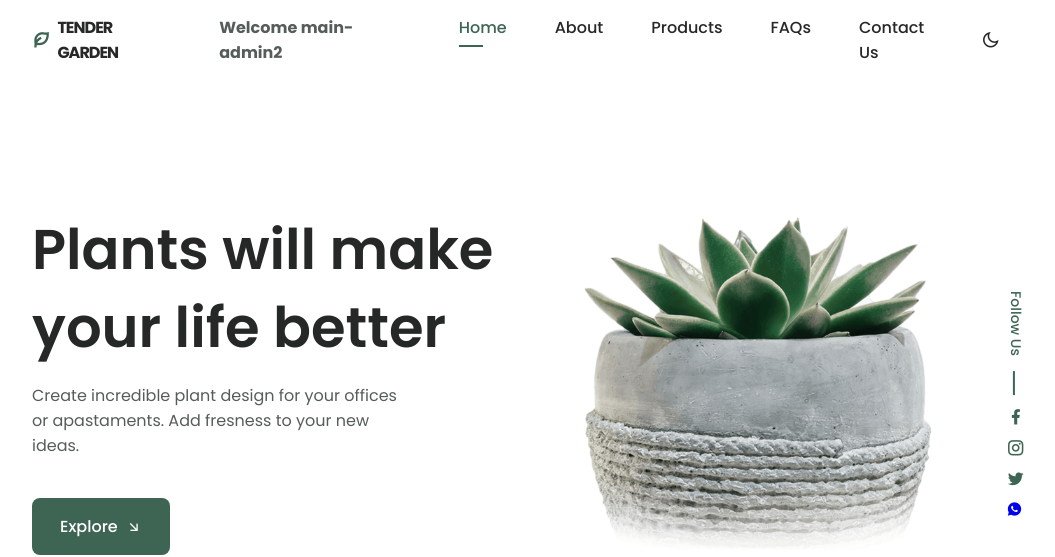
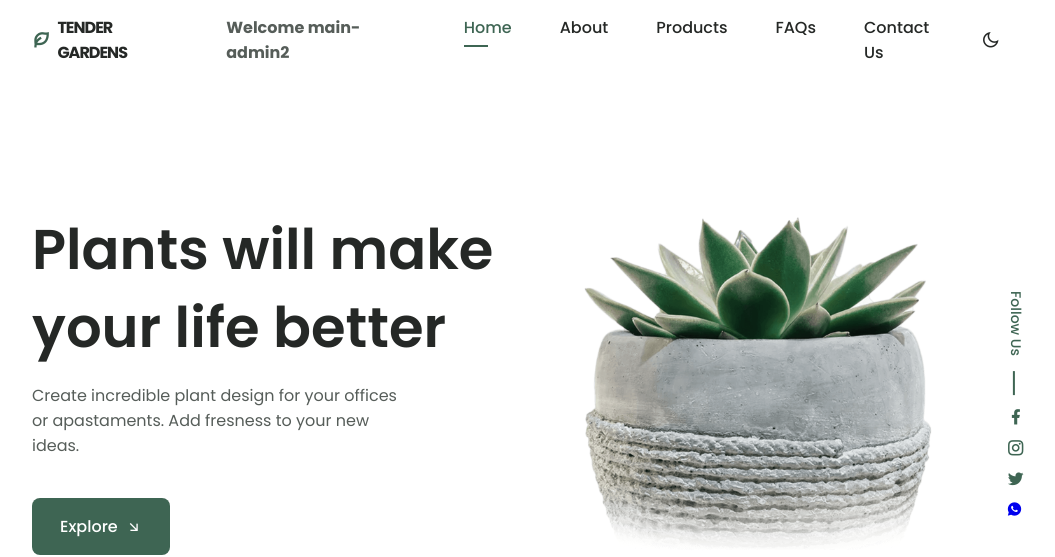
Before and after one commit to Supreeth-M/plantit, a Django app: template plant2_app/templates/home.html in a window 1280 px wide. Shown: the top 557 px of the page, without its empty margins (124-1179 px from the left). Run offline with Django 5.2, Linux system fonts and the light colour scheme; the template is opened without the code that fills it, so the values that code supplies are empty; a user stored in the database is signed in.

Commit message:
cicd test

```diff
--- a/plant2_app/templates/home.html
+++ b/plant2_app/templates/home.html
@@ -14,7 +14,7 @@
         <!--=============== CSS ===============-->
         <link rel="stylesheet" href="{% static 'styles.css' %}">
 
-        <title>TENDER GARDEN</title>
+        <title>TENDER GARDENS</title>
     </head>
 
     <body>
@@ -22,7 +22,7 @@
         <header class="header" id="header">
             <nav class="nav container">
                 <a href="#" class="nav__logo">
-                    <i class="ri-leaf-line nav__logo-icon"></i> TENDER GARDEN
+                    <i class="ri-leaf-line nav__logo-icon"></i> TENDER GARDENS
                 </a>
                 <h4>Welcome {{ user.username }}</h4>
 
```
